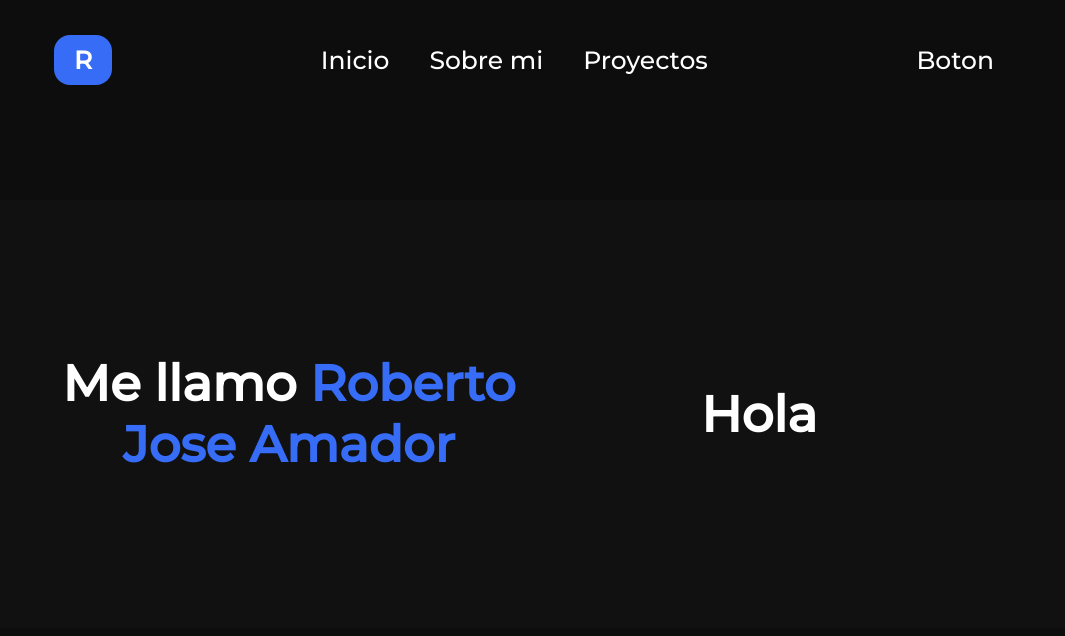
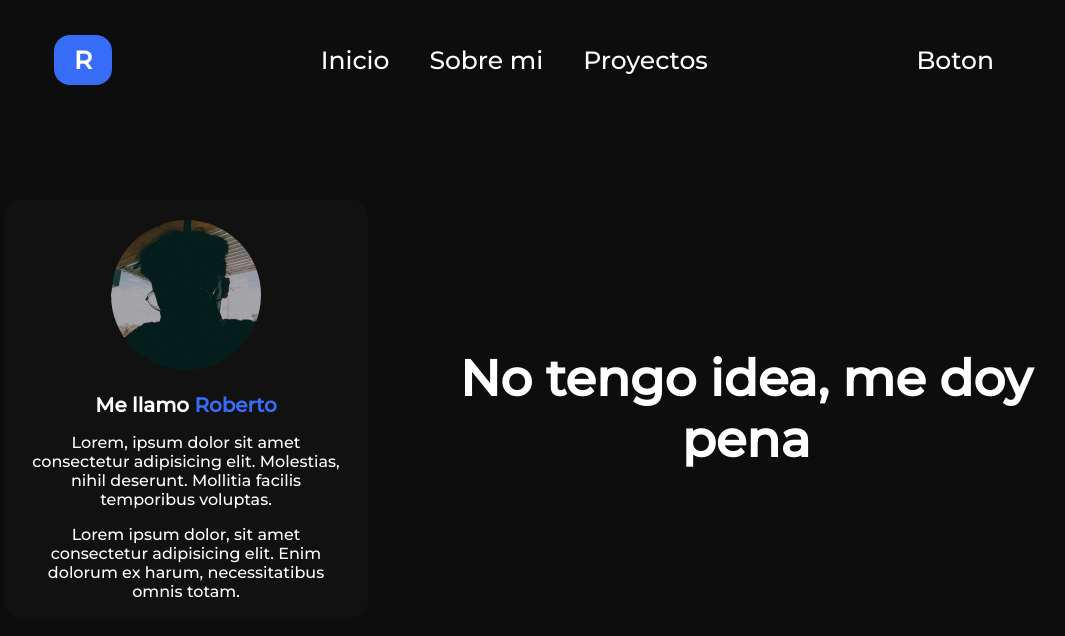
Before and after one commit to Chocoyito/WebVue, a Vue app: page / in a window 1280 px wide. Shown: the top 636 px of the page, without its empty margins (116-1181 px from the left). Built offline with nearby package versions, Linux system fonts and the light colour scheme.

Commit message:
empezar de nuevo xd.

```diff
--- a/src/components/main.vue
+++ b/src/components/main.vue
@@ -1,32 +1,82 @@
 <template>
     <main>
-        <div class="grid main_container">
-            <h1 class="no-margin">Me llamo <span class="span_name">Roberto Jose Amador</span></h1>
-            <h1>Hola</h1>
+
+
+
+
+
+        <div class="main_container">
+
+
+            <div class="grid about_me">
+
+                <div class="me_container">
+                    <img class="me_img" src="../assets/icons/picture.jpg" alt="">
+                    <h2 class="h2_me no-margin">Me llamo <span class="span_name">Roberto</span></h2>
+                    <p>Lorem, ipsum dolor sit amet consectetur adipisicing elit. Molestias, nihil deserunt. Mollitia facilis temporibus voluptas.</p>
+                    <p>
+                        Lorem ipsum dolor, sit amet consectetur adipisicing elit. Enim dolorum ex harum, necessitatibus omnis totam.
+                    </p>
+                </div>
+
+
+
+                <div class="yo">
+
+
+                    <h1>No tengo idea, me doy pena</h1>
+                </div>
+
+            </div>
         </div>
     </main>
 </template>
 
 <style scoped>
     @import '../assets/main.css';
-
     .span_name{
         color: var(--secundario);
     }
 
     .main_container{
-        margin: 10rem 0;
-        padding: 15rem 15rem;
-        grid-template-columns: repeat(2, 1fr);
-        align-items: center;
-        text-align: center;
-        border-radius: 16px;
-        background-color: #111111;
-
+        margin: 10rem 10rem;
+        /* padding: 0 autorem; */
         /*
             #090909
             #111111
          */
     }
+    .me_container{
+        border-radius: 16px;
+        background-color: #111111;
+        padding: 0 2rem;
+    }
+
+    .h2_me{
+        font-size: 2rem;
+    }
+    .me_container p{
+        font-size: 1.6rem;
+    }
+
+    p{
+        font-size: 1.4rem;
+    }
+
+    .about_me{
+        grid-template-columns: 35% 65%;
+        text-align: center;
+        align-items: center;
+        /* justify-items: center; */
+        column-gap: 4rem;
+    }
+
+    .me_img{
+        background-size: cover;
+        width: 150px;
+        height: 150px;
+        border-radius: 50%;
+        margin: 2rem 0;
+    }
 
 </style>
```
Also changed, not shown: src/assets/icons/picture.jpg (added).
